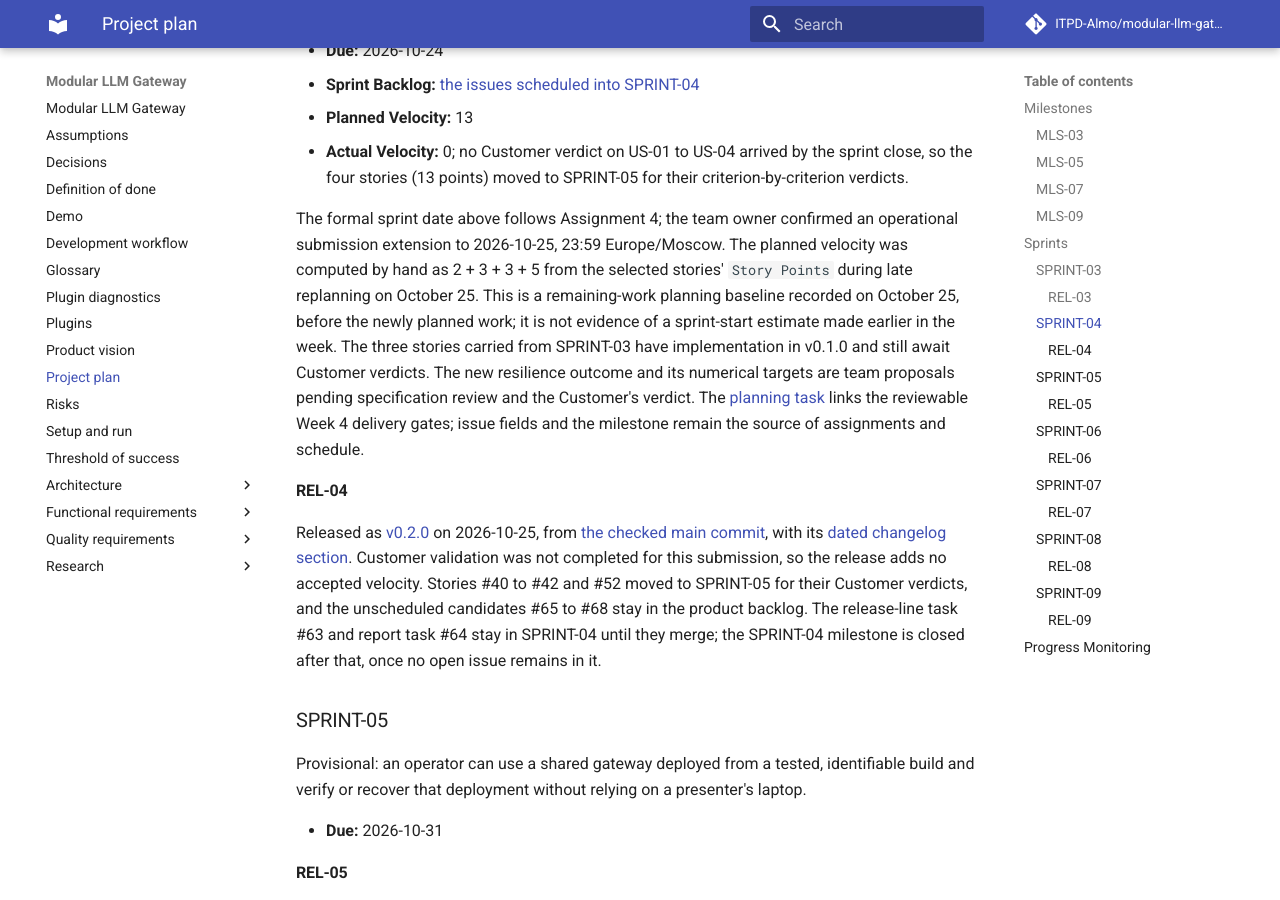
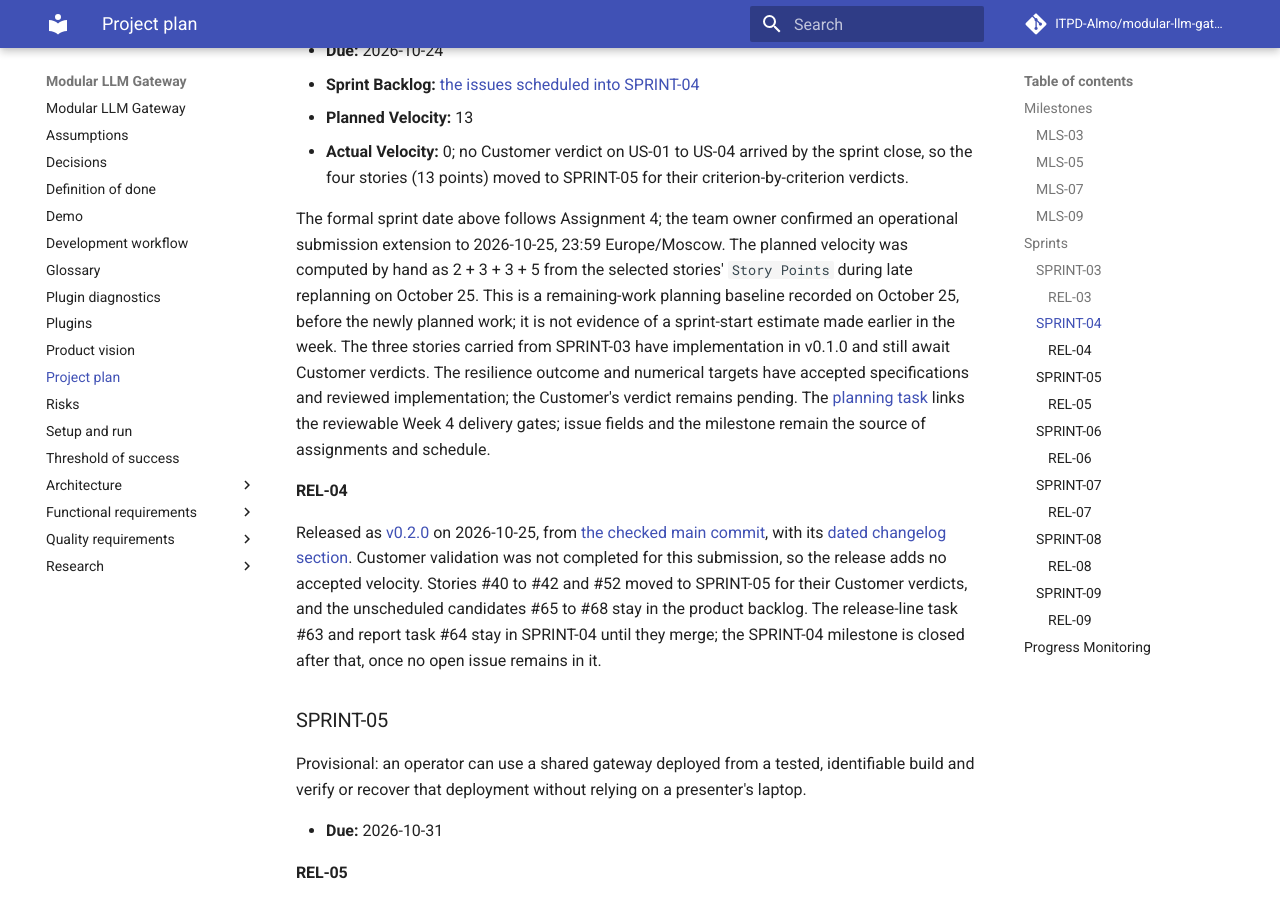
Before and after one commit to ITPD-Almo/modular-llm-gateway, an MkDocs documentation site: the page built from docs/project-plan.md, in a window 1280 px wide and 900 px high, scrolled down 1732 px. Built offline with MkDocs 1.6.1 and Material for MkDocs 9.7.7, drawn with Linux system fonts in a browser that asks for light colours; comment, search, counter and statistics services are not loaded.

Commit message:
Distinguish accepted technical targets from pending Customer verdicts

```diff
--- a/docs/project-plan.md
+++ b/docs/project-plan.md
@@ -62,7 +62,7 @@ The formal sprint date above follows Assignment 4; the team owner confirmed an o
 The planned velocity was computed by hand as 2 + 3 + 3 + 5 from the selected stories' `Story Points` during late replanning on October 25.
 This is a remaining-work planning baseline recorded on October 25, before the newly planned work; it is not evidence of a sprint-start estimate made earlier in the week.
 The three stories carried from SPRINT-03 have implementation in v0.1.0 and still await Customer verdicts.
-The new resilience outcome and its numerical targets are team proposals pending specification review and the Customer's verdict.
+The resilience outcome and numerical targets have accepted specifications and reviewed implementation; the Customer's verdict remains pending.
 The [planning task](https://github.com/ITPD-Almo/modular-llm-gateway/issues/51) links the reviewable Week 4 delivery gates; issue fields and the milestone remain the source of assignments and schedule.
 
 #### REL-04
```
